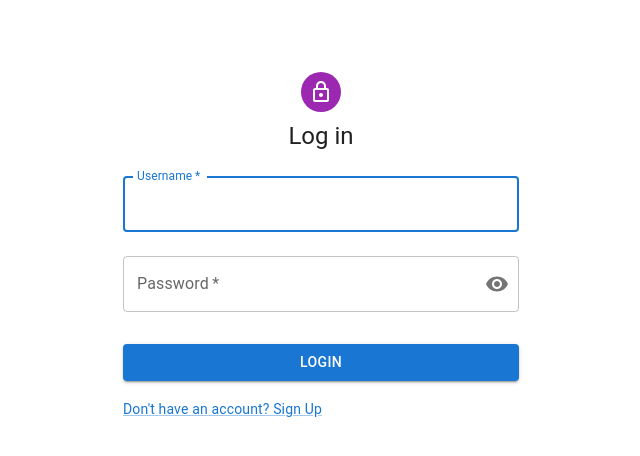
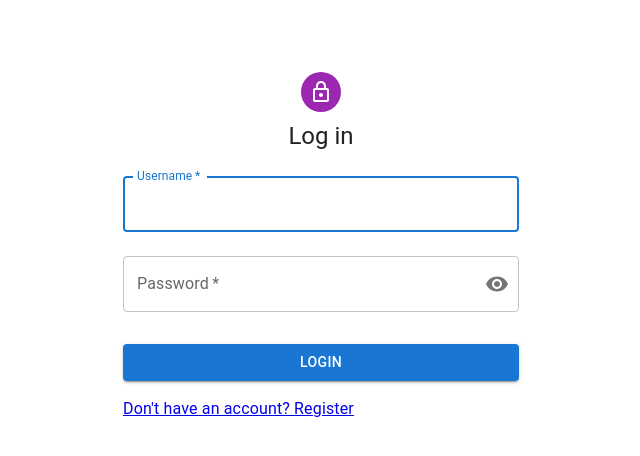
Before and after one commit to AmirrezaMirshafiee/e-commerce-project, a React (Create React App) app in the folder front-end/: page /login in a window 1280 px wide. Shown: the top 456 px of the page, without its empty margins (319-959 px from the left). Built offline with nearby package versions, Linux system fonts and the light colour scheme.

Commit message:
new routes were created

```diff
--- a/front-end/src/App.js
+++ b/front-end/src/App.js
@@ -1,13 +1,13 @@
 import React, { useState } from "react";
 import LoginRegister from "./Page/LoginRegister";
 import { Route, Routes } from "react-router-dom";
-import Otp from "./Page/LoginRegister/Otp";
+import Otp from "./Page/Otp";
 import Home from "./Page/Home";
 import PhoneContext from "./utils/loginContext";
 import UsernameContext from "./utils/usernameContext";
 import PasswordContext from "./utils/passwordContext";
-import Login from "./Page/LoginRegister/Login";
-import Register from "./Page/LoginRegister/Register";
+import Login from "./Page/Login";
+import Register from "./Page/Register";
 
 export default function App() {
   const [phone, setPhone] = useState();
@@ -31,7 +31,8 @@ export default function App() {
           <PasswordContext.Provider value={{ password, handlePassword }}>
             <Routes>
               <Route exact path="" element={<Home />}></Route>
-              <Route path="/login-register" element={<LoginRegister />} />
+              {/* <Route path="/login-register" element={<LoginRegister />} />
+               */}
               <Route path="/login" element={<Login />} />
               <Route path="/register" element={<Register />} />
               <Route path="/otp" element={<Otp />}></Route>
--- a/front-end/src/Page/LoginRegister/Login/index.jsx
+++ b/front-end/src/Page/Login/index.jsx
@@ -2,7 +2,6 @@ import React, { useContext, useEffect, useState } from "react";
 import Button from "@mui/material/Button";
 import CssBaseline from "@mui/material/CssBaseline";
 import TextField from "@mui/material/TextField";
-import Link from "@mui/material/Link";
 import Grid from "@mui/material/Grid";
 import Box from "@mui/material/Box";
 import Avatar from "@mui/material/Avatar";
@@ -20,9 +19,10 @@ import InputAdornment from "@mui/material/InputAdornment";
 import FormControl from "@mui/material/FormControl";
 import Visibility from "@mui/icons-material/Visibility";
 import VisibilityOff from "@mui/icons-material/VisibilityOff";
-import PhoneContext from "../../../utils/loginContext";
-import UsernameContext from "../../../utils/usernameContext";
-import PasswordContext from "../../../utils/passwordContext";
+import PhoneContext from "../../utils/loginContext";
+import UsernameContext from "../../utils/usernameContext";
+import PasswordContext from "../../utils/passwordContext";
+import { Link } from "react-router-dom";
 
 // TODO remove, this demo shouldn't need to reset the theme.
 const defaultTheme = createTheme();
@@ -30,7 +30,6 @@ const defaultTheme = createTheme();
 export default function Login({ handlePage }) {
   const [username, setUserName] = useState("");
   const [password, setPassword] = useState("");
-  const [phone, setPhone] = useState();
   const [err, setErr] = useState({
     username: "",
     password: "",
@@ -78,7 +77,7 @@ export default function Login({ handlePage }) {
       }
       setErr(inputError);
       const data = await res.json();
-      console.log(data)
+
       if (data.status === "success") {
         toast.success("login successfully", {
           position: "bottom-left",
@@ -93,7 +92,7 @@ export default function Login({ handlePage }) {
         handlePhone(data.Mobile);
         handleUsername(data.username);
         handlePassword(data.password);
-        localStorage.setItem("phone", data.Mobile);
+        // localStorage.setItem("phone", data.Mobile);
         setTimeout(() => {
           use("/otp");
         }, 2500);
@@ -206,8 +205,8 @@ export default function Login({ handlePage }) {
             />
             <Grid container>
               <Grid item>
-                <Link onClick={handlePage} variant="body2">
-                  {"Don't have an account? Sign Up"}
+                <Link to={"/register"} variant="body2">
+                  Don't have an account? Register
                 </Link>
               </Grid>
             </Grid>
--- a/front-end/src/Page/LoginRegister/index.jsx
+++ b/front-end/src/Page/LoginRegister/index.jsx
@@ -1,6 +1,6 @@
 import React, { useState } from "react";
-import Login from "./Login";
-import Register from "./Register";
+import Login from "../Login";
+import Register from "../Register";
 
 export default function LoginRegister() {
   const [pageType, setPageType] = useState("login");
--- a/front-end/src/Page/LoginRegister/Otp/index.jsx
+++ b/front-end/src/Page/Otp/index.jsx
@@ -5,9 +5,9 @@ import { Link, useNavigate } from "react-router-dom";
 import { ToastContainer, toast } from "react-toastify";
 import "react-toastify/dist/ReactToastify.css";
 import Countdown, { zeroPad } from "react-countdown";
-import PhoneContext from "../../../utils/loginContext";
-import UsernameContext from "../../../utils/usernameContext";
-import PasswordContext from "../../../utils/passwordContext";
+import PhoneContext from "../../utils/loginContext";
+import UsernameContext from "../../utils/usernameContext";
+import PasswordContext from "../../utils/passwordContext";
 
 export default function Otp() {
   const [code, setCode] = useState("");
@@ -16,7 +16,7 @@ export default function Otp() {
   const { password } = useContext(PasswordContext);
   const use = useNavigate();
   // const phone = localStorage.getItem("phone");
-  const Completionist = () => <Button onClick={resendCode}>Resend Code</Button>;
+  const Completionist = () => <Button variant="contained" onClick={resendCode}>Resend Code</Button>;
   const renderer = ({ minutes, seconds, completed }) => {
     if (completed) {
       return <Completionist />;
@@ -146,7 +146,7 @@ export default function Otp() {
             <Countdown date={Date.now() + 10000} renderer={renderer} />
           </Button>
         </Stack>
-        <Link to="/login-register">
+        <Link to="/login">
           <Button sx={{ marginTop: "20px" }}>Back to Login</Button>
         </Link>
         <ToastContainer
--- a/front-end/src/Page/LoginRegister/Register/index.jsx
+++ b/front-end/src/Page/Register/index.jsx
@@ -3,9 +3,6 @@ import Avatar from "@mui/material/Avatar";
 import Button from "@mui/material/Button";
 import CssBaseline from "@mui/material/CssBaseline";
 import TextField from "@mui/material/TextField";
-import FormControlLabel from "@mui/material/FormControlLabel";
-import Checkbox from "@mui/material/Checkbox";
-import Link from "@mui/material/Link";
 import Grid from "@mui/material/Grid";
 import Box from "@mui/material/Box";
 import LockOutlinedIcon from "@mui/icons-material/LockOutlined";
@@ -23,6 +20,7 @@ import InputAdornment from "@mui/material/InputAdornment";
 import FormControl from "@mui/material/FormControl";
 import Visibility from "@mui/icons-material/Visibility";
 import VisibilityOff from "@mui/icons-material/VisibilityOff";
+import { Link } from "react-router-dom";
 
 // TODO remove, this demo shouldn't need to reset the theme.
 const defaultTheme = createTheme();
@@ -34,7 +32,6 @@ export default function Register({ handlePage }) {
   const [phone, setPhone] = useState();
   const [password, setPassword] = useState();
   const [address, setAddress] = useState();
-  const [isRegister, setIsRegister] = useState();
   const [err, setErr] = useState({
     username: "",
     password: "",
@@ -169,7 +166,7 @@ export default function Register({ handlePage }) {
           theme: "dark",
         });
         setTimeout(() => {
-          use("/");
+          use("/login");
         }, 2500);
       } else {
         toast.error("register failed", {
@@ -314,7 +311,6 @@ export default function Register({ handlePage }) {
               fullWidth
               variant="contained"
               sx={{ mt: 3, mb: 2 }}
-              // onClick={()=>isRegister.status === "success"&& handlePage}
             >
               Register
             </Button>
@@ -332,8 +328,8 @@ export default function Register({ handlePage }) {
             />
             <Grid container>
               <Grid item>
-                <Link onClick={handlePage} variant="body2">
-                  Already have an account? Sign in
+                <Link to="/login" variant="body2">
+                  Already have an account? Log in
                 </Link>
               </Grid>
             </Grid>
```
